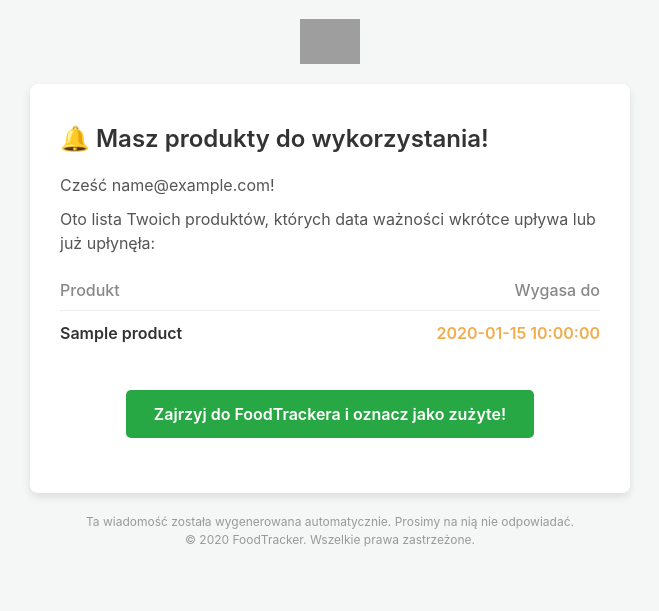
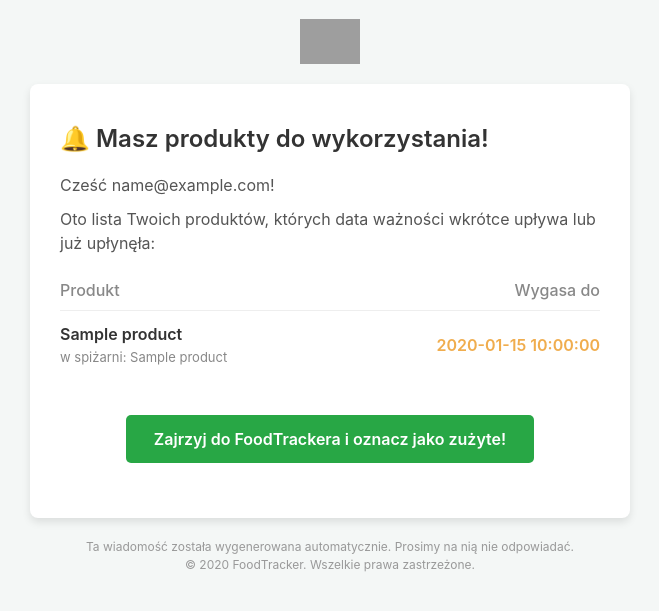
Before and after one commit to michu1810/fastapi-foodtracker, a Python web app: template foodtracker/foodtracker_app/templates/email_expiration_notification.html in a window 1280 px wide. Shown: the part 21-632 px from the top of the page, without its empty margins (310-969 px from the left). Run offline with Jinja, Linux system fonts and the light colour scheme; the template is opened without the code that fills it: most values are stand-ins (such as "Sample title", 1, 10 or a date in 2020); grey boxes are pictures that could not be loaded.

Commit message:
feat(template): recognizing pantry for product and give it to template email

```diff
--- a/foodtracker/foodtracker_app/notifications/tasks.py
+++ b/foodtracker/foodtracker_app/notifications/tasks.py
@@ -9,7 +9,7 @@
 from sqlalchemy.future import select
 from sqlalchemy.orm import sessionmaker, selectinload
 
-from foodtracker_app.models import PantryUser, User, Pantry
+from foodtracker_app.models import PantryUser, User, Pantry, Product  # noqa
 from foodtracker_app.utils.email_utils import send_email_async
 from foodtracker_app.utils.template_utils import render_template
 from foodtracker_app.settings import settings
--- a/foodtracker/foodtracker_app/templates/email_expiration_notification.html
+++ b/foodtracker/foodtracker_app/templates/email_expiration_notification.html
@@ -32,10 +32,15 @@
                     <tbody>
                         {% for product in products %}
                         <tr>
-                            <td style="padding: 12px 0; color: #333333; font-weight: 600;">{{ product.name }}</td>
+                            <td style="padding: 12px 0; color: #333333; font-weight: 600; line-height: 1.4;">
+                                {{ product.name }}
+                                <br>
+                                <span style="font-size: 13px; color: #888888; font-weight: 400;">
+                                    w spiżarni: {{ product.pantry_name }}
+                                </span>
+                            </td>
                             <td style="padding: 12px 0; color: {% if product.is_expired %}#d9534f{% else %}#f0ad4e{% endif %}; font-weight: 600; text-align: right;">
                                 {{ product.expiration_date }}
-                                {% if product.is_expired %}(Dziś się przeterminuje!){% endif %}
                             </td>
                         </tr>
                         {% endfor %}
@@ -47,7 +52,6 @@
                         Zajrzyj do FoodTrackera i oznacz jako zużyte!
                     </a>
                 </p>
-
             </td>
         </tr>
         <tr>
```
